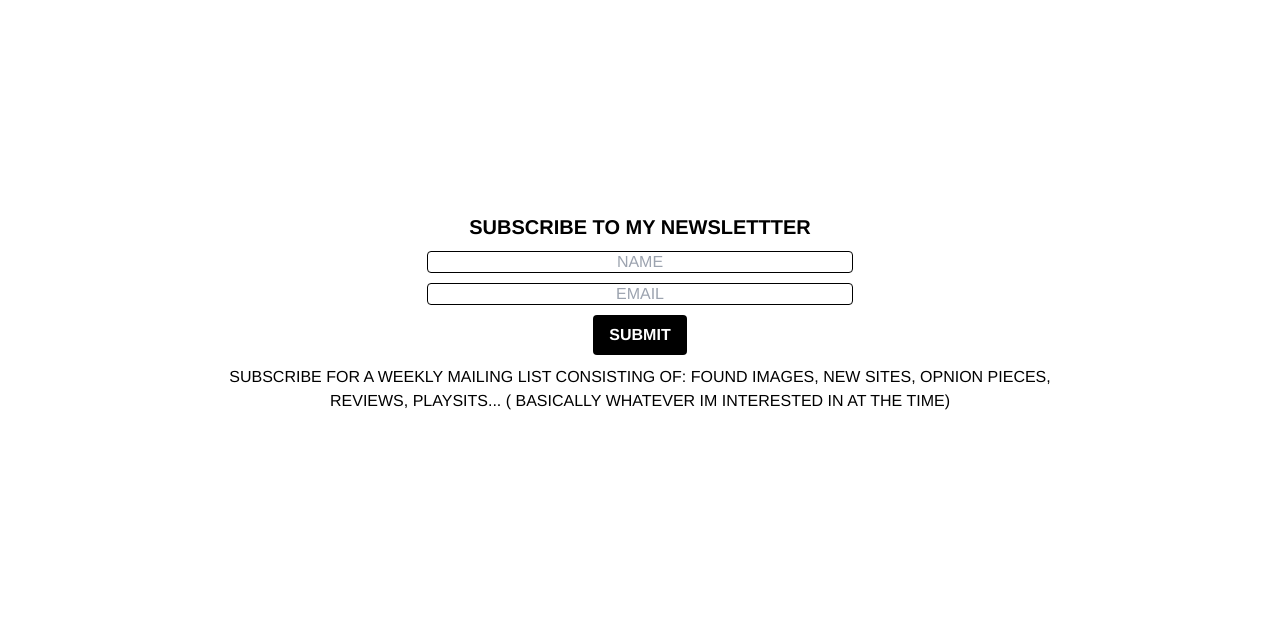
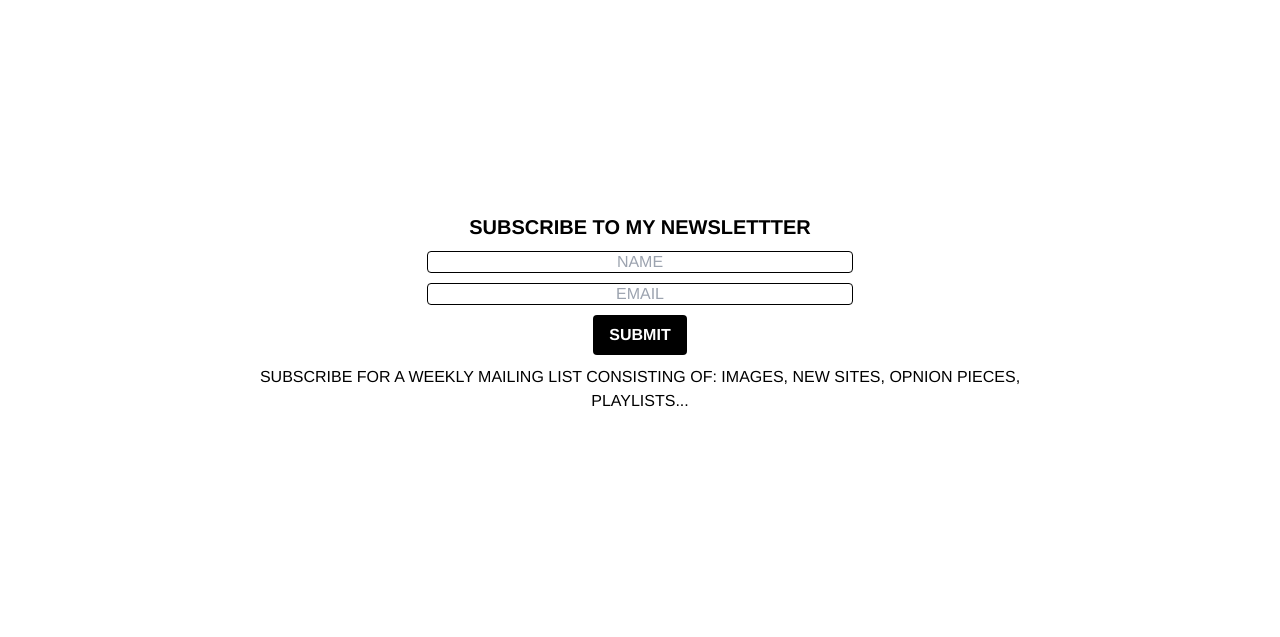
Before and after one commit to mshnp/portfoliov2, a Gatsby site: page /subscribe in a window 1280 px wide. Shown: the part 67-704 px from the top of the page. Built offline with nearby package versions, Linux system fonts and the light colour scheme; Gatsby itself is replaced by a stand-in of ours.

Commit message:
changed sub paragraph

```diff
--- a/src/pages/subscribe.js
+++ b/src/pages/subscribe.js
@@ -15,7 +15,7 @@ const Subscribe = () => {
         </section>
         <section>
           <p className='max-w-4xl text-center px-5'>
-            Subscribe for a weekly mailing list consisting of: found images, new sites, opnion pieces, reviews, playsits... ( basically whatever im interested in at the time)
+            Subscribe for a weekly mailing list consisting of: images, new sites, opnion pieces, playlists...
           </p>
         </section>
       </main>
```
